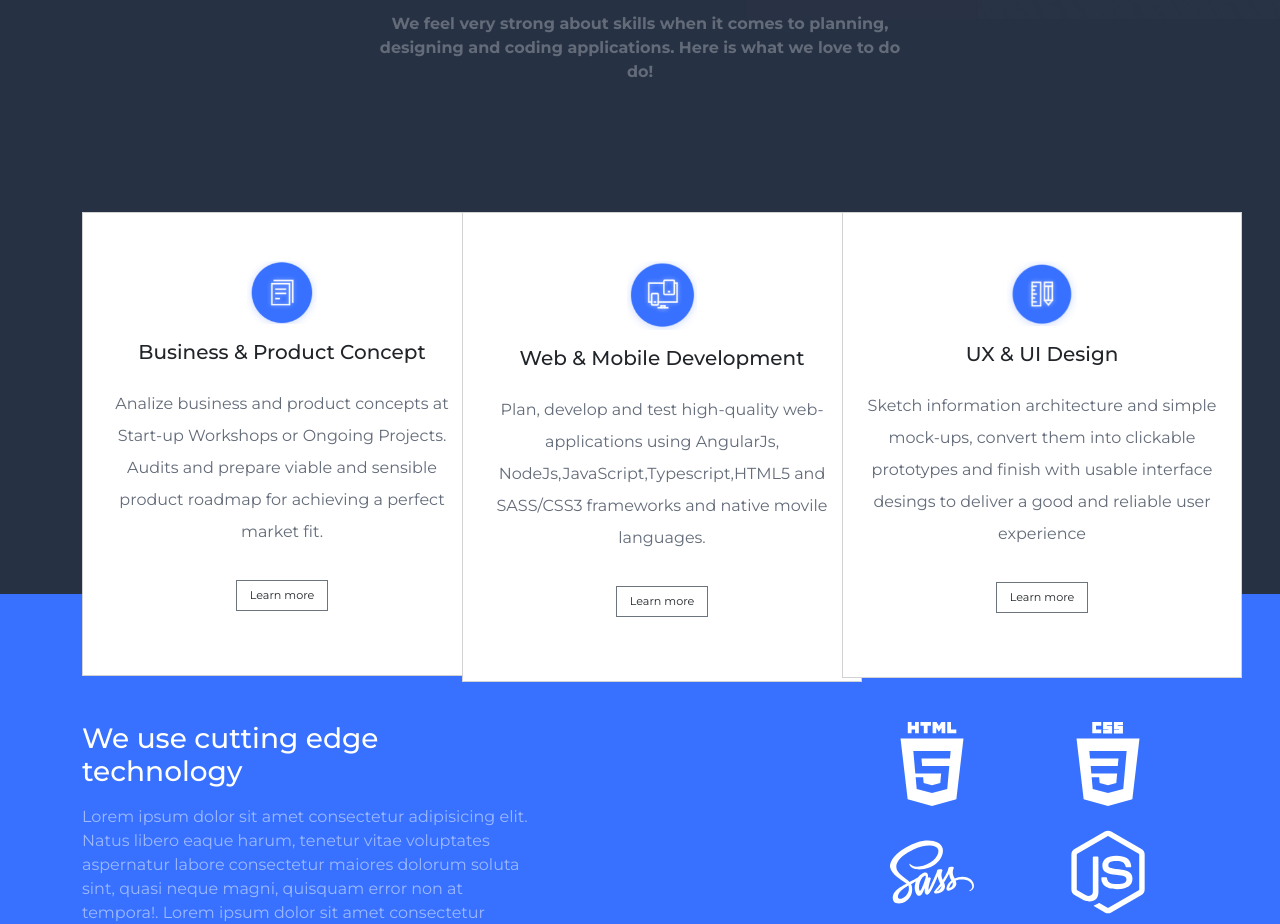
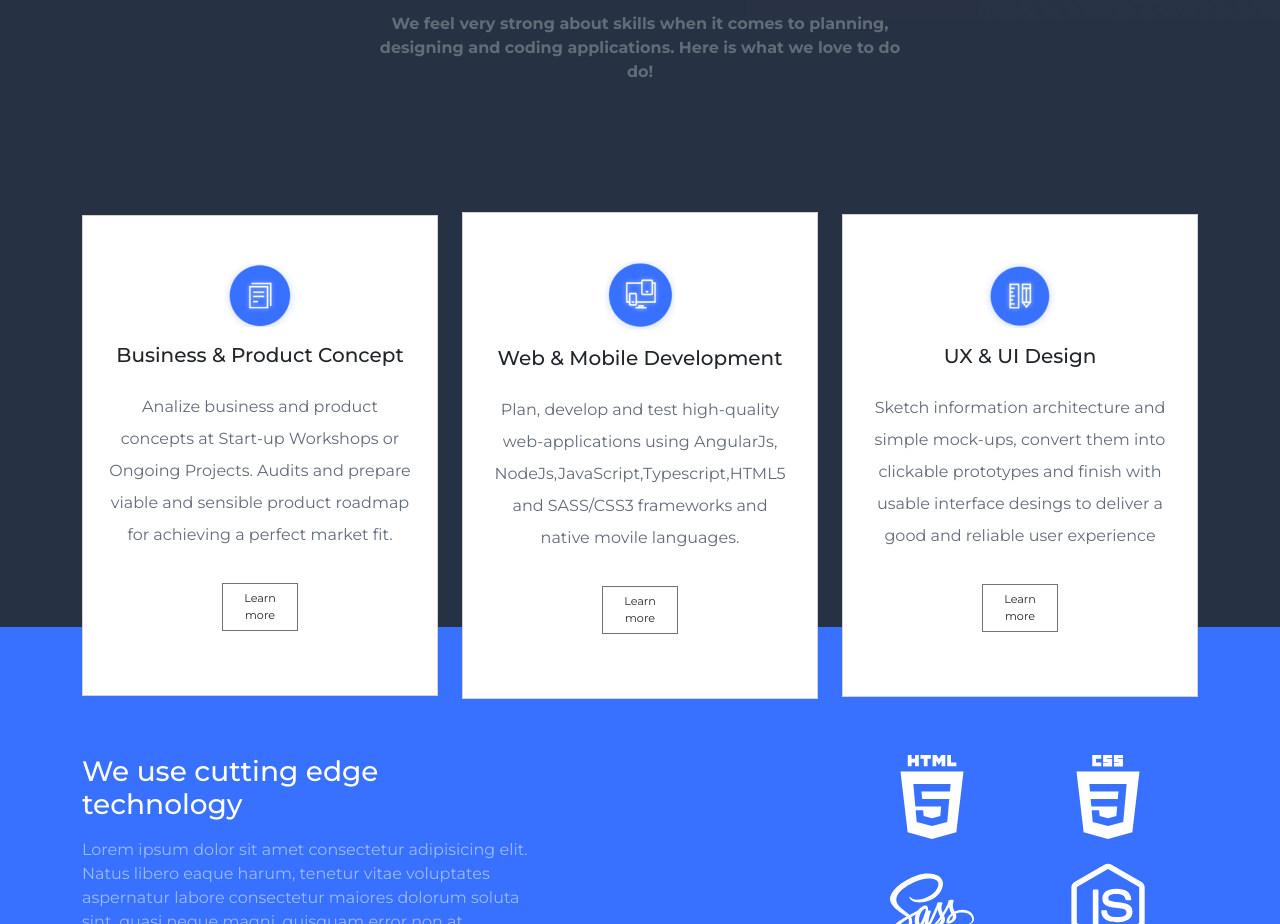
Before and after one commit to MFabri31/domo-frontend-2024, a React (Vite) app: page / in a window 1280 px wide. Shown: the part 813-1737 px from the top of the page. Built offline with nearby package versions, Linux system fonts and the light colour scheme.

Commit message:
Align services card correctly

```diff
--- a/src/components/ListService/ListService.jsx
+++ b/src/components/ListService/ListService.jsx
@@ -15,13 +15,10 @@ const ListService = () => {
             </p>
           </Col>
         </Row>
-        <Row className="justify-content-center mt-4">
+        <Row className="align-items-center mt-4">
           {data.services.map((service) => (
-            <Col key={service.title} md={4}>
-              <Card
-                style={{ width: "25rem" }}
-                className="rounded-0 service-card py-5"
-              >
+            <Col key={service.title} xs={12} md={4} className="mb-3">
+              <Card className="rounded-0 service-card py-5 px-2">
                 <Card.Img
                   variant="top"
                   src={service.image}
```
